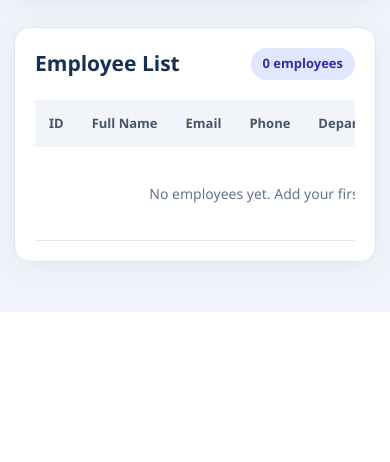
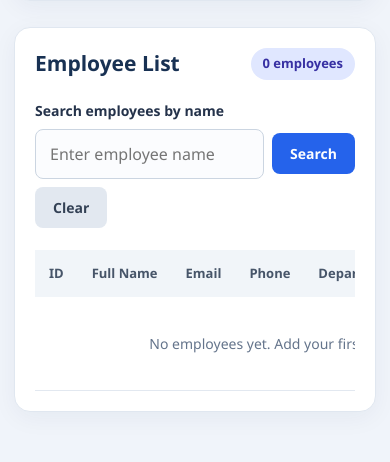
Before and after one commit to Roshel1234/employee-manager-springboot, a Spring Boot app: page /employees in a window 390 px wide. Shown: the part 752-1214 px from the top of the page. Before the commit the page ends 1064 px from the top, so only its background shows below. Run offline with Spring Boot 4, Linux system fonts and the light colour scheme.

Commit message:
Add employee search by name

```diff
--- a/src/main/java/com/example/employeemanager/controller/EmployeeController.java
+++ b/src/main/java/com/example/employeemanager/controller/EmployeeController.java
@@ -27,9 +27,14 @@ public class EmployeeController {
 
     // Show the form and employee list
     @GetMapping("/employees")
-    public String listEmployees(Model model) {
+    public String listEmployees(
+            @RequestParam(name = "keyword", required = false) String keyword,
+            Model model) {
+
         model.addAttribute("employee", new Employee());
-        model.addAttribute("employees", employeeService.findAll());
+        model.addAttribute("employees", employeeService.searchByName(keyword));
+        model.addAttribute("keyword", keyword);
+
         return "employees";
     }
 
--- a/src/main/java/com/example/employeemanager/repository/EmployeeRepository.java
+++ b/src/main/java/com/example/employeemanager/repository/EmployeeRepository.java
@@ -2,6 +2,7 @@ package com.example.employeemanager.repository;
 
 import org.springframework.data.jpa.repository.JpaRepository;
 import com.example.employeemanager.model.Employee;
+import java.util.List;
 
 public interface EmployeeRepository
         extends JpaRepository<Employee, Long> {
@@ -9,4 +10,6 @@ public interface EmployeeRepository
     boolean existsByEmail(String email);
 
     boolean existsByEmailAndIdNot(String email, Long id);
+
+    List<Employee> findByFullNameContainingIgnoreCase(String keyword);
 }
--- a/src/main/resources/static/css/style.css
+++ b/src/main/resources/static/css/style.css
@@ -240,4 +240,22 @@ tbody tr:hover {
     .section-header {
         flex-wrap: wrap;
     }
+
+    .search-form {
+    margin-bottom: 22px;
 }
+
+.search-form label {
+    display: block;
+    margin-bottom: 8px;
+}
+
+.search-form .actions {
+    flex-wrap: wrap;
+}
+
+.search-form input {
+    flex: 1;
+    min-width: 180px;
+}
+}
--- a/src/main/resources/templates/employees.html
+++ b/src/main/resources/templates/employees.html
@@ -69,6 +69,25 @@
                 </span>
             </div>
 
+            <form th:action="@{/employees}" method="get" class="search-form">
+    <label for="keyword">Search employees by name</label>
+
+    <div class="actions">
+        <input id="keyword"
+               type="search"
+               name="keyword"
+               th:value="${keyword}"
+               placeholder="Enter employee name">
+
+        <button type="submit" class="btn btn-primary">
+            Search
+        </button>
+
+        <a th:href="@{/employees}" class="btn btn-secondary">
+            Clear
+        </a>
+    </div>
+</form>
             <div class="table-wrapper">
                 <table>
                     <thead>
```
Also changed, not shown: src/main/java/com/example/employeemanager/service/EmployeeService.java (+9 -0 lines).
